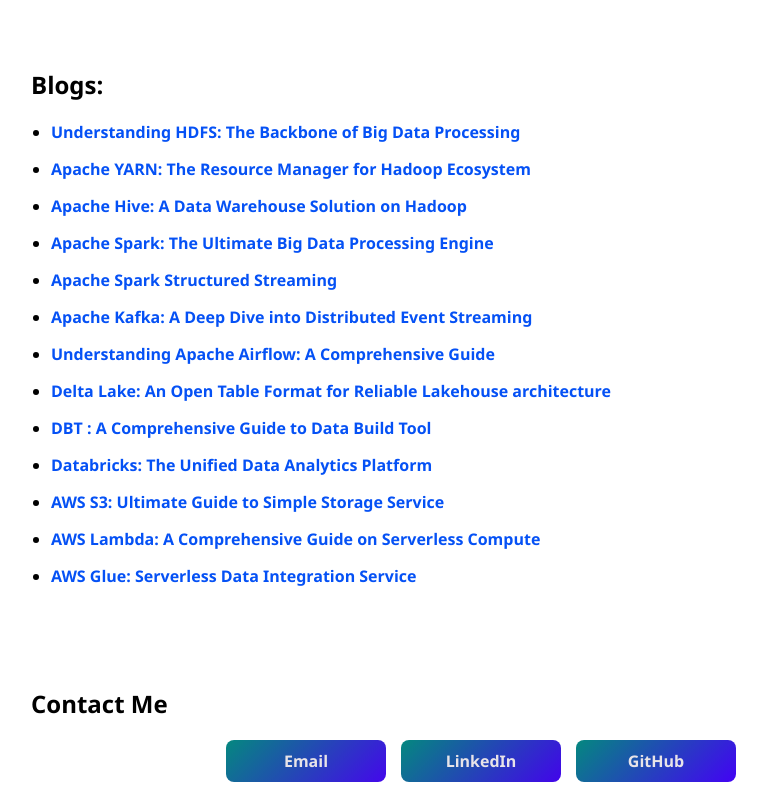
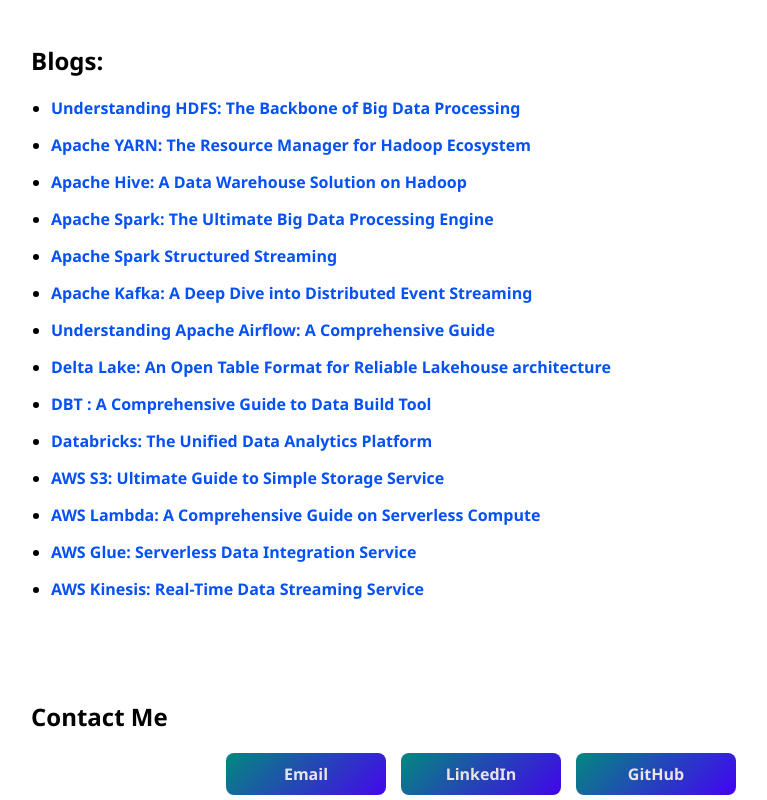
Before and after one commit to Lashmanbala/portfolio, a plain HTML site: page index.html in a window 1280 px wide. Shown: the part 1933-2733 px from the top of the page, without its empty margins (159-926 px from the left). Drawn offline with Linux system fonts and the light colour scheme.

Commit message:
New blog

```diff
--- a/index.html
+++ b/index.html
@@ -207,7 +207,6 @@
                     <li><span class="label">Streaming</span><span class="colon">:</span> Apache Kafka, Spark Streaming, AWS Kinesis</li>
                     <li><span class="label">NoSQL</span><span class="colon">:</span> MongoDB, DynamoDB</li>
                     <li><span class="label">Orchestration</span><span class="colon">:</span> Apache Airflow</li>
-                    <li><span class="label">Containerisation</span><span class="colon">:</span> Docker</li>
                     <li><span class="label">Build Tool</span><span class="colon">:</span> dbt</li>
                     <li><span class="label">Containerization </span><span class="colon">:</span> Docker</li>
                     <li><span class="label">Version Control</span><span class="colon">:</span> Git-Github</li>
@@ -337,6 +336,10 @@
                     <strong>AWS Glue: Serverless Data Integration Service</strong>
                 </a>
                 </li>
+                <li><a href="https://www.linkedin.com/pulse/aws-kinesis-real-time-data-streaming-service-lashman-bala-mohgc" target="_blank">
+                    <strong>AWS Kinesis: Real-Time Data Streaming Service</strong>
+                </a>
+                </li>
             </ul>
         </div>
     </section>
```
